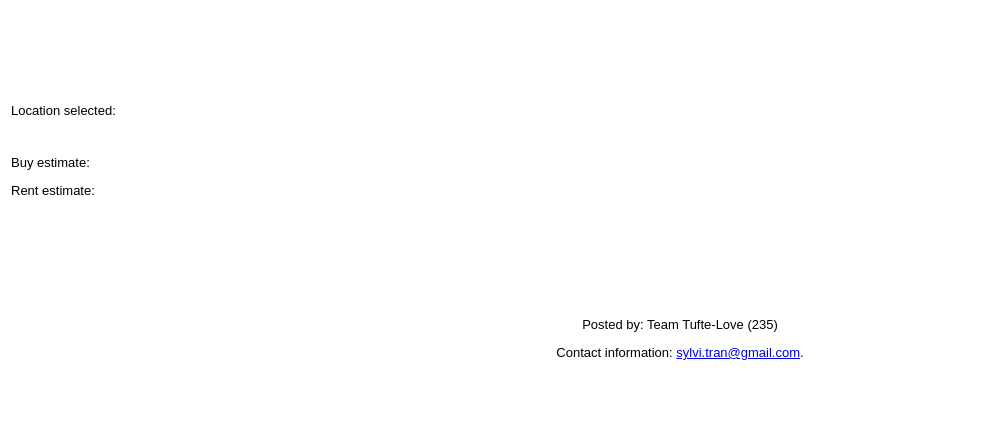
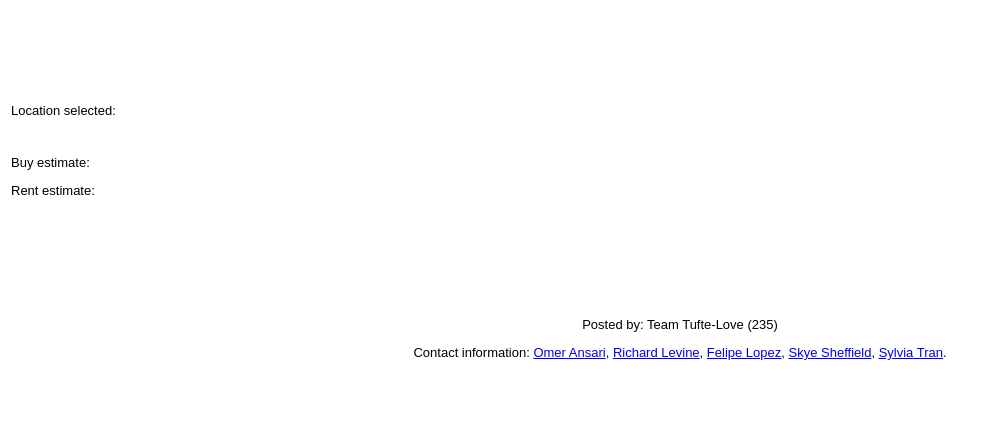
Before and after one commit to rage-against-the-machine-learning/rent-v-buy, a Flask app: template app/templates/index.html in a window 1360 px wide. Shown: the part 617-1054 px from the top of the page, without its empty margins (0-994 px from the left). Run offline with Flask 2, Linux system fonts and the light colour scheme; the template is opened without the code that fills it, so the values that code supplies are empty; some libraries are stand-ins or nearby versions.

Commit message:
couple fixes in html

```diff
--- a/app/static/js/financialSliders.js
+++ b/app/static/js/financialSliders.js
@@ -12,7 +12,7 @@ function showSliders(){
         .tickFormat(d3.format('($,d'))
         .ticks(5)
         .default(100000.0)
-        .on('onchange', val => { d3.select('p#value-down-payment').text(d3.format('($d')(val)); });
+        .on('onchange', val => { d3.select('p#value-down-payment').text(d3.format('($,d')(val)); });
     var gSimple = d3
         .select('div#slider-down-payment')
         .append('svg')
@@ -20,7 +20,7 @@ function showSliders(){
         .append('g')
         .attr('transform', 'translate(30,30)');
     gSimple.call(downPaymentSlider);
-    d3.select('p#value-down-payment').text(d3.format('($d')(downPaymentSlider.value()));
+    d3.select('p#value-down-payment').text(d3.format('($,d')(downPaymentSlider.value()));
     // Maintenance and HOA fees slider
     var annual_maintenance_data = [0.0, 10000.0, 20000.0, 30000.0, 40000.0];
     var maintenanceSlider = d3
@@ -30,7 +30,7 @@ function showSliders(){
         .tickFormat(d3.format('($,d'))
         .ticks(5)
         .default(20000.0)
-        .on('onchange', val => { d3.select('p#value-annual-maintenance').text(d3.format('($d')(val)); });
+        .on('onchange', val => { d3.select('p#value-annual-maintenance').text(d3.format('($,d')(val)); });
     var gSimple = d3
         .select('div#slider-annual-maintenance')
         .append('svg')
@@ -38,7 +38,7 @@ function showSliders(){
         .append('g')
         .attr('transform', 'translate(30,30)');
     gSimple.call(maintenanceSlider);
-    d3.select('p#value-annual-maintenance').text(d3.format('($d')(maintenanceSlider.value()));
+    d3.select('p#value-annual-maintenance').text(d3.format('($,d')(maintenanceSlider.value()));
     // Home insurance fees slider
     var annual_home_insurance_data = [0.0, 2000.0, 4000.0, 6000.0, 8000.0, 10000.0];
     var homeInsuranceSlider = d3
@@ -48,7 +48,7 @@ function showSliders(){
         .tickFormat(d3.format('($,d'))
         .ticks(5)
         .default(6000.0)
-        .on('onchange', val => { d3.select('p#value-annual-home-insurance').text(d3.format('($d')(val)); });
+        .on('onchange', val => { d3.select('p#value-annual-home-insurance').text(d3.format('($,d')(val)); });
     var gSimple = d3
         .select('div#slider-annual-home-insurance')
         .append('svg')
@@ -56,5 +56,5 @@ function showSliders(){
         .append('g')
         .attr('transform', 'translate(30,30)');
     gSimple.call(homeInsuranceSlider);
-    d3.select('p#value-annual-home-insurance').text(d3.format('($d')(homeInsuranceSlider.value()));
+    d3.select('p#value-annual-home-insurance').text(d3.format('($,d')(homeInsuranceSlider.value()));
 }
--- a/app/templates/index.html
+++ b/app/templates/index.html
@@ -123,14 +123,17 @@
         </td>
         <td colspan="3">
             <div id="container1"><svg id="canvas1" width="1000" height="300"></svg></div>
-            <div id="titleRecommendation"></div>
+            <div style="font-size:12px" id="titleRecommendation"></div>
         </td>
     </tr>
 </table>
 <footer>
     <p>Posted by: Team Tufte-Love (235) </p>
-    <p>Contact information: <a href="mailto:sylvi.tran@gmail.com">
-        sylvi.tran@gmail.com</a>.</p>
+    <p>Contact information: <a href="oansari@gmail.com">Omer Ansari</a>,
+        <a href="ralevine@gmail.com">Richard Levine</a>,
+        <a href="felipelopez@utexas.edu">Felipe Lopez</a>,
+        <a href="katarina.skye17@gmail.com">Skye Sheffield</a>,
+        <a href="mailto:sylvi.tran@gmail.com">Sylvia Tran</a>.</p>
 </footer>
 
 <script src="static/js/d3.v5.min.js"></script>
@@ -174,15 +177,15 @@ function getFinancialInputs(zipCode, buyRentObj){
     var mortgageHorizon = +document.getElementById('mortgage-horizon').value;
     // read down payment from slider, ignore $ sign
     var downPayment = d3.select("#value-down-payment").node().textContent;
-    downPayment = +downPayment.substring(1,downPayment.length);
+    downPayment = +downPayment.substring(1,downPayment.length).replace(/,/g, '');
     // read mortgage rate from credit score slider
     var mortgageRate = +document.getElementById('credit-score').value;
     // read maintenance and HOA fees from slider, ignore the $ sign
     var maintenance = d3.select("#value-annual-maintenance").node().textContent;
-    maintenance = +maintenance.substring(1,maintenance.length);
+    maintenance = +maintenance.substring(1,maintenance.length).replace(/,/g, '');
     // read home insurance from slider, ignore the $ sign
     var homeInsurance = d3.select("#value-annual-home-insurance").node().textContent;
-    homeInsurance = +homeInsurance.substring(1,homeInsurance.length);
+    homeInsurance = +homeInsurance.substring(1,homeInsurance.length).replace(/,/g, '');
     // Parse request JSON
     return {mortgageHorizon: mortgageHorizon,
             downPayment: downPayment,
```
